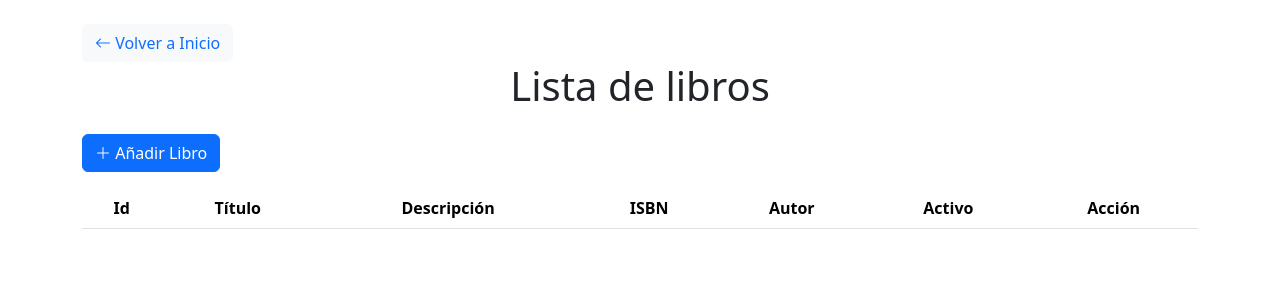
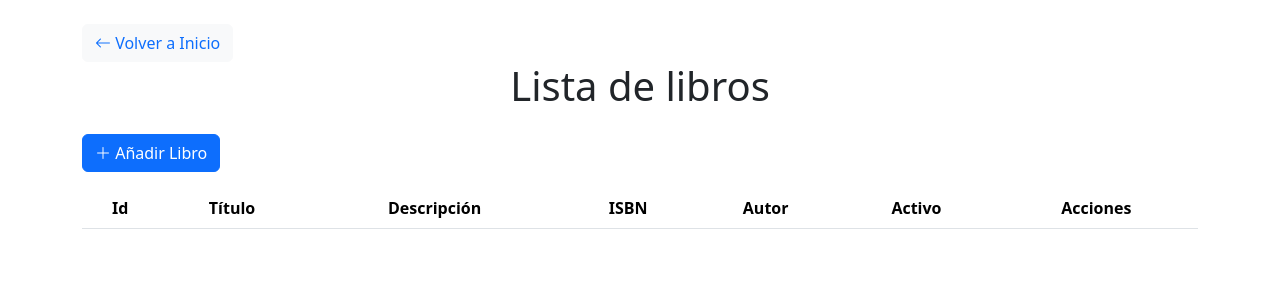
Before and after one commit to analidia27/WebApp, a Django app: page /libros/listado in a window 1280 px wide. Shown: the top 300 px of the page. Run offline with Django 4.2, Linux system fonts and the light colour scheme; data that the repository does not hold is empty.

Commit message:
fix: actions column header changed

```diff
--- a/templates/list_authors.html
+++ b/templates/list_authors.html
@@ -19,7 +19,7 @@
       <th>Apellido</th>
       <th>Nacionalidad</th>
       <th>Activo</th>
-      <th>Acción</th>
+      <th>Acciones</th>
     </tr>
   </thead>
   <tbody class="text-center">
--- a/templates/list_books.html
+++ b/templates/list_books.html
@@ -18,7 +18,7 @@
       <th>ISBN</th>
       <th>Autor</th>
       <th>Activo</th>
-      <th>Acción</th>
+      <th>Acciones</th>
     </tr>
   </thead>
   <tbody class="text-center">
```
